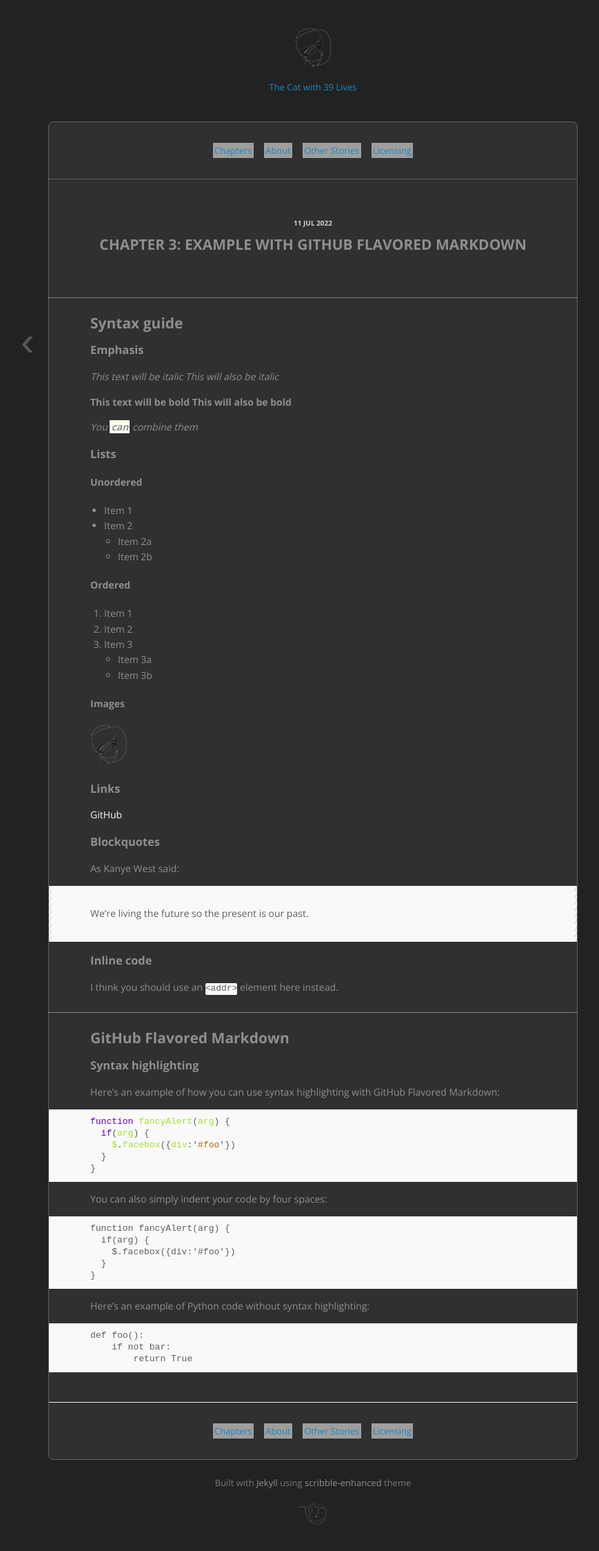
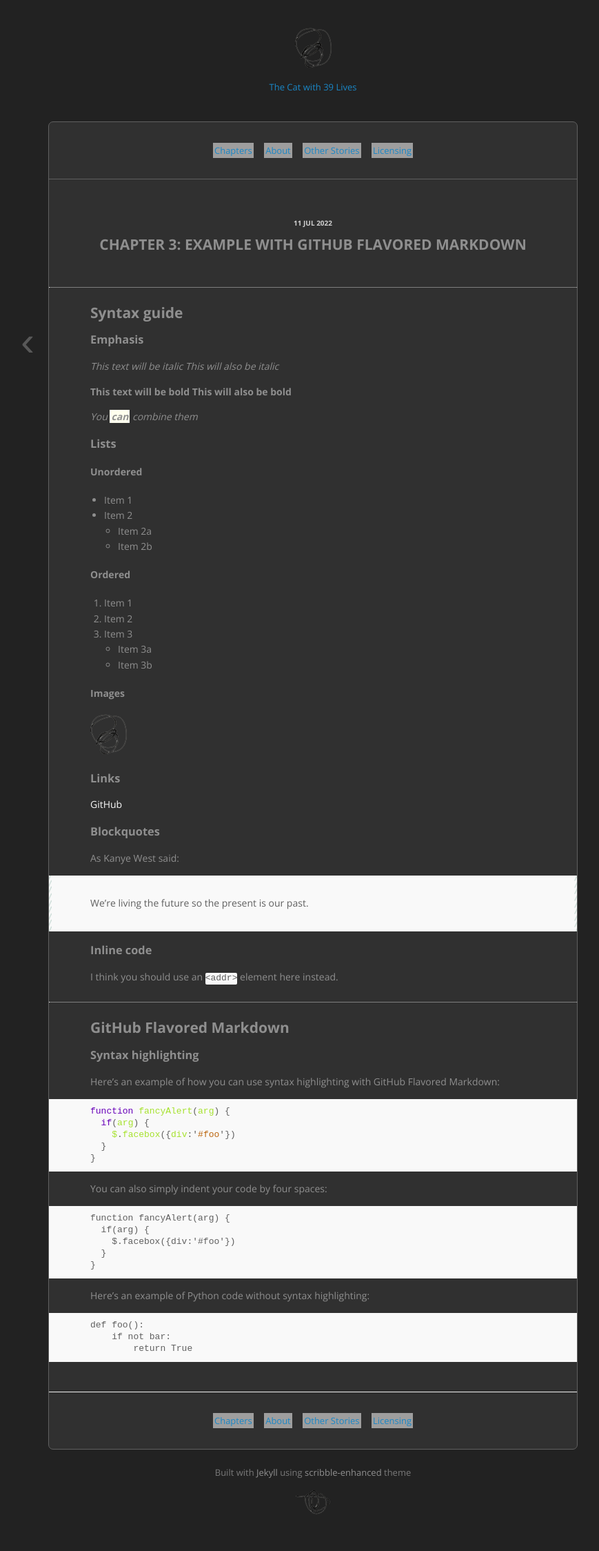
Before and after one commit to mehkanik/C39, a Jekyll site: the page built from _posts/2022-07-11-chapter-three.md, in a window 1280 px wide. Shown: the whole page at 69% size, without its empty margins (186-1055 px from the left). Built offline with Jekyll 4.4.1, drawn with Linux system fonts in a browser that asks for light colours; grey boxes are pictures that could not be loaded.

Commit message:
changed padding px amount

```diff
--- a/stylesheets/style.css
+++ b/stylesheets/style.css
@@ -341,7 +341,7 @@ section.post h1 {
     text-transform: uppercase;
     text-align: center;
     line-height: 1.5em;
-    margin-bottom: 60px;
+    margin-bottom: 45px;
 }
 
 section.post h1 .date {
```
